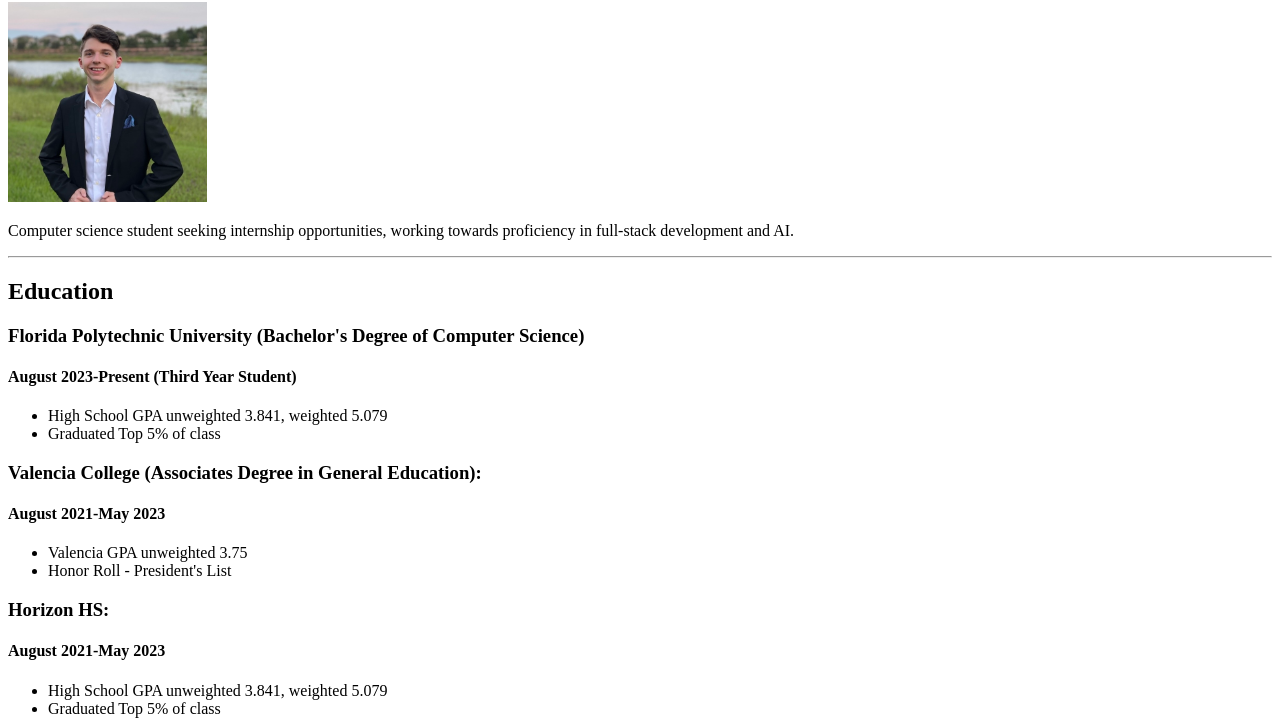
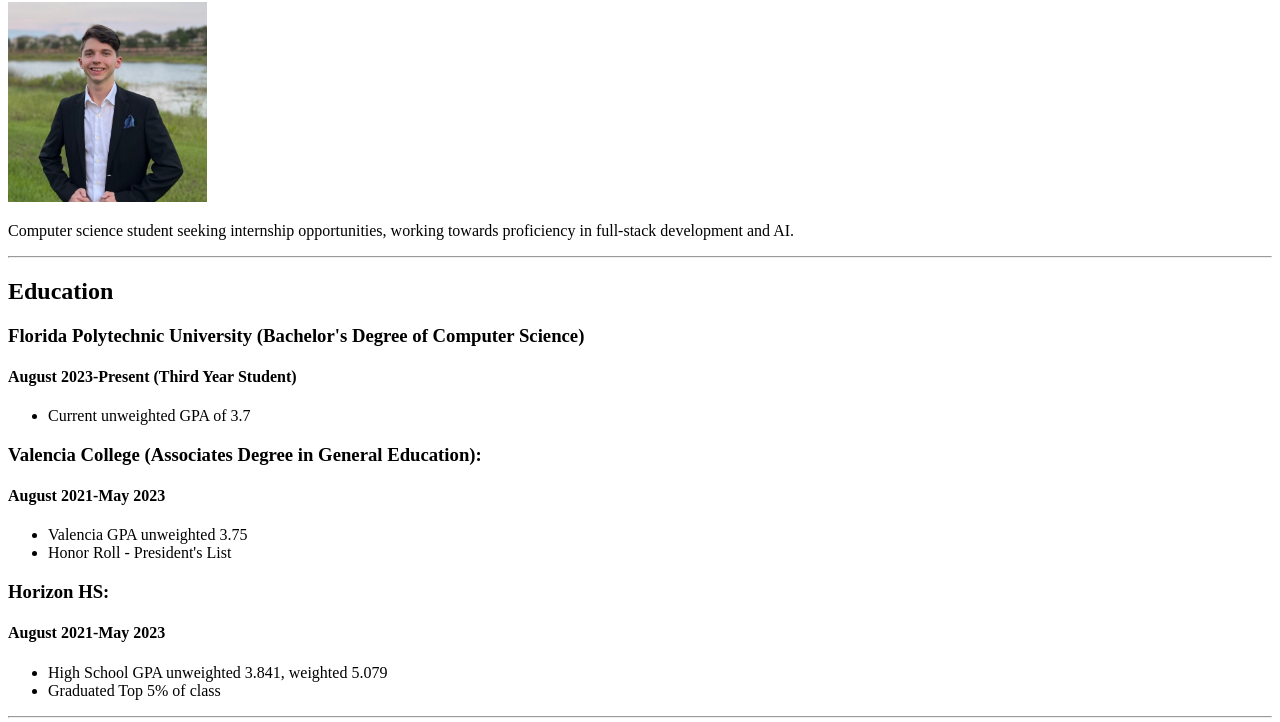
Before and after one commit to RubiToad/Resume, a plain HTML site: page index.html in a window 1280 px wide. Shown: the part 78-800 px from the top of the page. Drawn offline with Linux system fonts and the light colour scheme.

Commit message:
Update index.html

```diff
--- a/index.html
+++ b/index.html
@@ -13,8 +13,7 @@
         <h3>Florida Polytechnic University (Bachelor's Degree of Computer Science)</h3>
         <h4>August 2023-Present (Third Year Student)</h4>
         <ul>
-            <li>High School GPA unweighted 3.841, weighted 5.079</li>
-            <li>Graduated Top 5% of class</li>
+            <li>Current unweighted GPA of 3.7</li>
         </ul>
         <h3>Valencia College (Associates Degree in General Education):</h3>
         <h4>August 2021-May 2023</h4>
```
